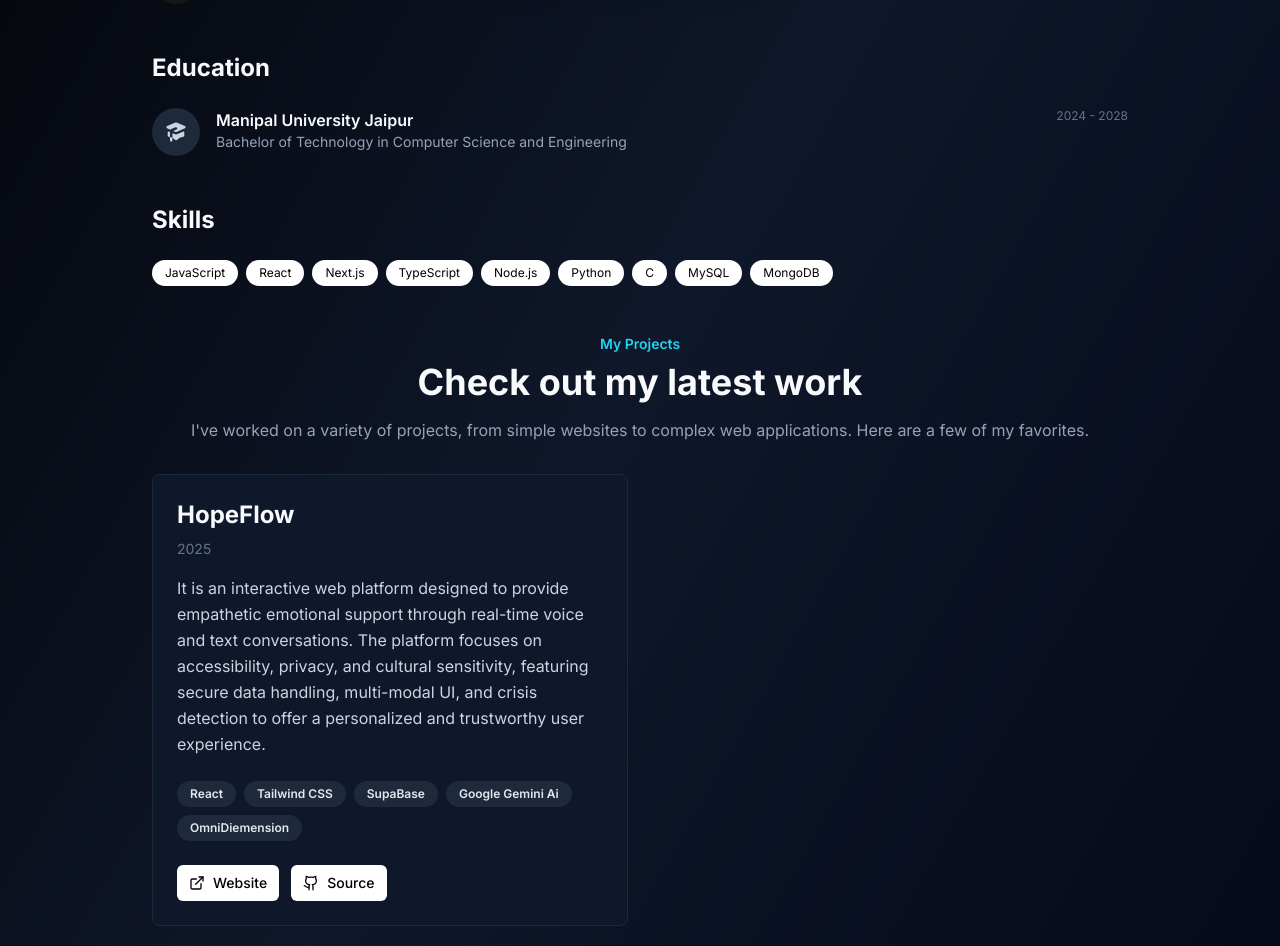
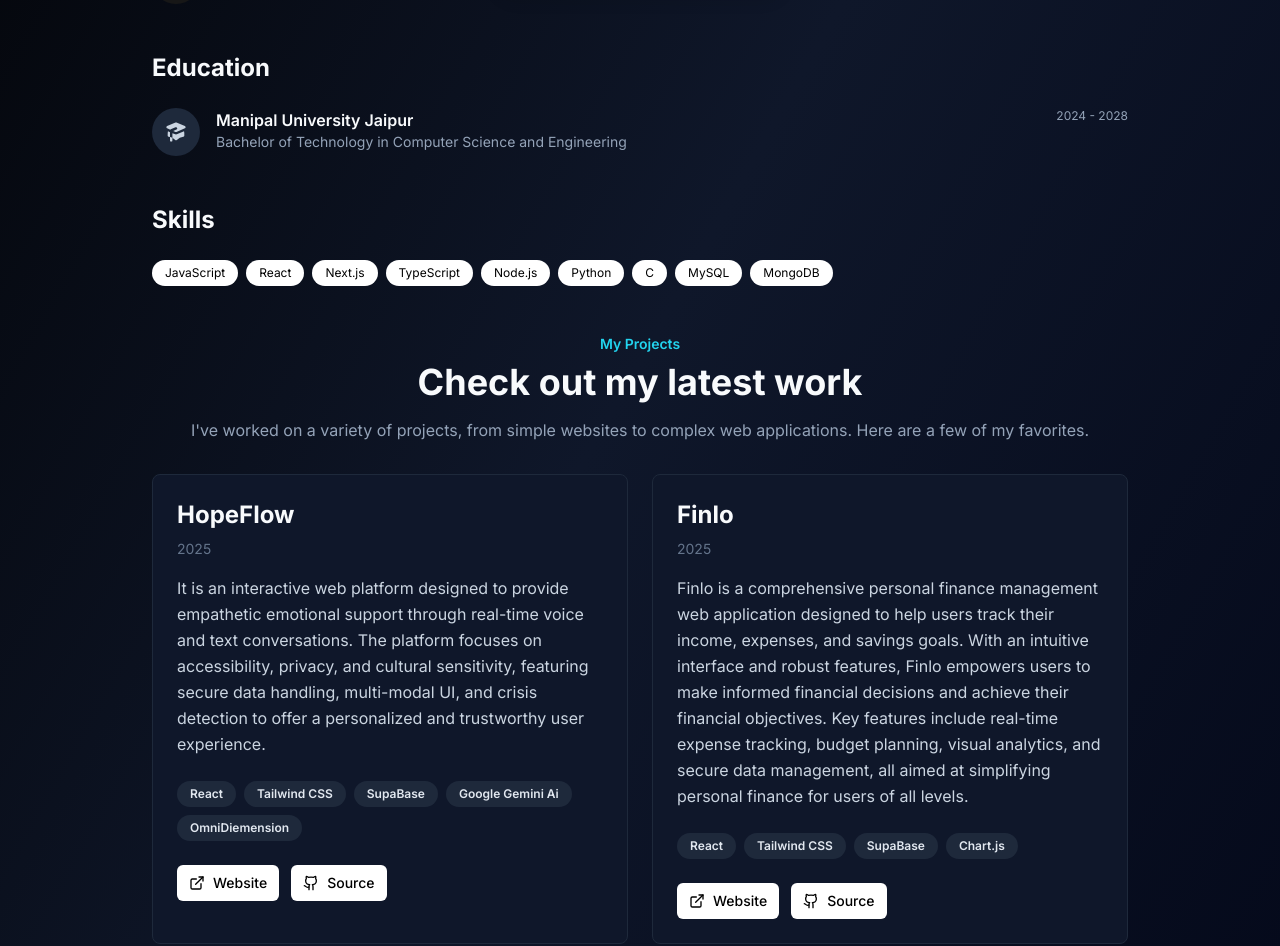
Before and after one commit to csxark/Portfolio_New, a Next.js app: page / in a window 1280 px wide. Shown: the part 774-1720 px from the top of the page. Built offline with nearby package versions, Linux system fonts and the light colour scheme.

Commit message:
Update page.tsx

```diff
--- a/app/page.tsx
+++ b/app/page.tsx
@@ -57,9 +57,9 @@ export default function Home() {
                 <div className="flex justify-between items-start mb-1">
                   <div>
                     <h3 className="text-base font-semibold">LearnIT</h3>
-                    <p className="text-slate-600 dark:text-slate-400 text-sm">Senior Coordinator - Web Developer</p>
+                    <p className="text-slate-800 dark:text-slate-400 text-sm">Senior Coordinator - Web Developer</p>
                   </div>
-                  <span className="text-xs text-slate-500 dark:text-slate-500">May 2025 - Present</span>
+                  <span className="text-xs text-slate-600 dark:text-slate-400">May 2025 - Present</span>
                 </div>
               </div>
             </div>
@@ -74,7 +74,7 @@ export default function Home() {
                     <h3 className="text-base font-semibold">GSsoc</h3>
                     <p className="text-slate-400 text-sm">Open Source Contributor</p>
                   </div>
-                  <span className="text-xs text-slate-500 dark:text-slate-500">July 2025 - October 2025</span>
+                  <span className="text-xs text-slate-400 dark:text-slate-500">July 2025 - October 2025</span>
                 </div>
               </div>
             </div>
@@ -95,7 +95,7 @@ export default function Home() {
                   <h3 className="text-base font-semibold">Manipal University Jaipur</h3>
                   <p className="text-slate-400 text-sm">Bachelor of Technology in Computer Science and Engineering</p>
                 </div>
-                <span className="text-xs text-slate-500">2024 - 2028</span>
+                <span className="text-xs text-slate-400">2024 - 2028</span>
               </div>
             </div>
           </div>
@@ -153,6 +153,33 @@ export default function Home() {
                 </Button></a>
               </div>
             </div>
+            <div className="bg-white dark:bg-slate-900 border border-slate-200 dark:border-slate-800 rounded-lg p-6 hover:border-cyan-500 dark:hover:border-slate-700 transition-colors">
+              <h3 className="text-2xl font-bold mb-2">Finlo</h3>
+              <p className="text-slate-500 dark:text-slate-500 text-sm mb-4">2025</p>
+              <p className="text-slate-700 dark:text-slate-300 mb-6 leading-relaxed">
+                Finlo is a comprehensive personal finance management web application designed to help users track their income, expenses, and savings goals. With an intuitive interface and robust features, Finlo empowers users to make informed financial decisions and achieve their financial objectives. Key features include real-time expense tracking, budget planning, visual analytics, and secure data management, all aimed at simplifying personal finance for users of all levels.
+              </p>
+              <div className="flex flex-wrap gap-2 mb-6">
+                <Badge variant="secondary" className="bg-slate-200 dark:bg-slate-800 text-slate-700 dark:text-slate-200 hover:bg-slate-300 dark:hover:bg-slate-700 px-3 py-1">React</Badge>
+                <Badge variant="secondary" className="bg-slate-200 dark:bg-slate-800 text-slate-700 dark:text-slate-200 hover:bg-slate-300 dark:hover:bg-slate-700 px-3 py-1">Tailwind CSS</Badge>
+                <Badge variant="secondary" className="bg-slate-200 dark:bg-slate-800 text-slate-700 dark:text-slate-200 hover:bg-slate-300 dark:hover:bg-slate-700 px-3 py-1">SupaBase</Badge>
+                <Badge variant="secondary" className="bg-slate-200 dark:bg-slate-800 text-slate-700 dark:text-slate-200 hover:bg-slate-300 dark:hover:bg-slate-700 px-3 py-1">Chart.js</Badge>
+
+              </div>
+              <div className="flex gap-3">
+                <a href="https://finlo-theta.vercel.app/" target="_blank" rel="noopener noreferrer">
+                  <Button variant="secondary" size="sm" className="bg-slate-900 dark:bg-white text-white dark:text-black hover:bg-slate-800 dark:hover:bg-slate-200">
+                    <ExternalLink className="w-4 h-4 mr-2" />
+                    Website
+                  </Button>
+                </a>
+                <a href="https://github.com/csxark/Finlo" target="_blank" rel="noopener noreferrer">
+                <Button variant="secondary" size="sm" className="bg-slate-900 dark:bg-white text-white dark:text-black hover:bg-slate-800 dark:hover:bg-slate-200">
+                  <Github className="w-4 h-4 mr-2" />
+                  Source
+                </Button></a>
+              </div>
+            </div>
 
           </div>
         </section>
```
